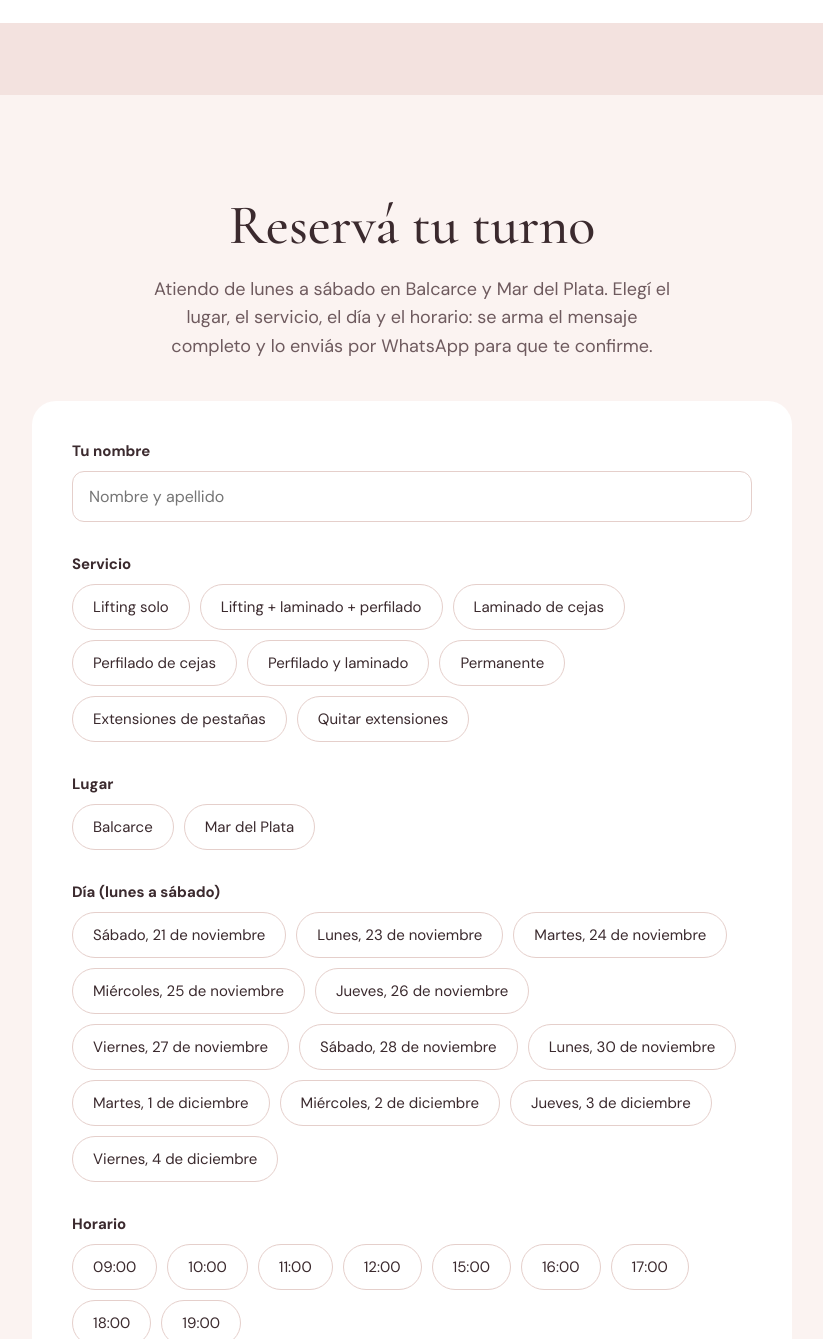
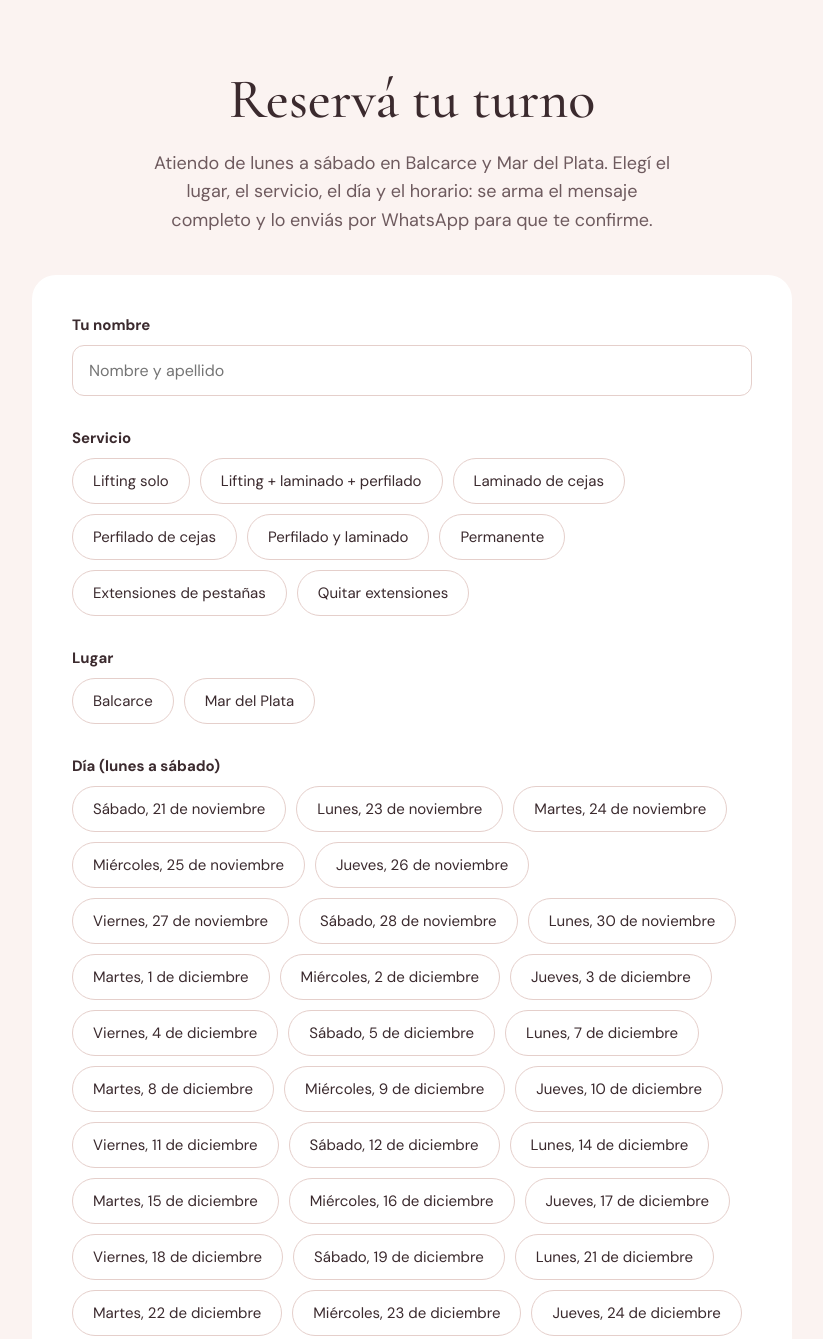
Before and after one commit to agustinsadobe77/lash-glow, a plain HTML site: page index.html in a window 1280 px wide. Shown: the part 4331-5670 px from the top of the page, without its empty margins (228-1051 px from the left). Drawn offline with nearby package versions, Linux system fonts and the light colour scheme; no server answers.

Commit message:
Add files via upload

```diff
--- a/index.html
+++ b/index.html
@@ -159,7 +159,7 @@ h1{font-size:clamp(44px,8vw,84px) !important}
 <div style="max-width:1120px;margin:0 auto">
 <h2 style="margin:0 0 12px;font-family:'Cormorant Garamond',serif;font-weight:500;font-size:48px">Agenda de turnos</h2>
 <p style="margin:0 0 28px;color:#6E5A5E;font-size:17px">Se actualiza sola cada vez que alguien reserva. Si un horario figura ocupado, elegí otro.</p>
-<div style="overflow-x:auto;background:#FFFFFF;border-radius:20px;padding:20px;box-sizing:border-box">
+<div style="overflow:auto;max-height:440px;background:#FFFFFF;border-radius:20px;padding:20px;box-sizing:border-box">
 <table id="agenda-tabla" style="border-collapse:separate;border-spacing:6px;width:100%;min-width:760px;font-size:14px"></table>
 </div>
 </div>
@@ -226,15 +226,26 @@ window.addEventListener('DOMContentLoaded', function() {
   function isBusy(d, t) { return !!busy[d + '|' + t]; }
 
   var days = [];
-  var cur = new Date();
-  cur.setHours(12, 0, 0, 0);
-  for (var i = 0; i < 60 && days.length < 12; i++) {
-    cur.setDate(cur.getDate() + 1);
-    var wd = cur.getDay();
+  var rangeStart = new Date();
+  rangeStart.setHours(12, 0, 0, 0);
+  var rangeEnd;
+  if (rangeStart.getMonth() === 10 || rangeStart.getMonth() === 11) {
+    rangeEnd = new Date(rangeStart.getFullYear(), 11, 31, 12, 0, 0, 0);
+    var minRangeEnd = new Date(rangeStart);
+    minRangeEnd.setDate(minRangeEnd.getDate() + 14);
+    if (rangeEnd < minRangeEnd) rangeEnd = minRangeEnd;
+  } else {
+    rangeEnd = new Date(rangeStart.getFullYear(), rangeStart.getMonth() + 2, 0, 12, 0, 0, 0);
+  }
+  var cursor = new Date(rangeStart);
+  for (var i = 0; i < 120; i++) {
+    cursor.setDate(cursor.getDate() + 1);
+    if (cursor > rangeEnd) break;
+    var wd = cursor.getDay();
     if (wd >= 1 && wd <= 6) {
       days.push({
-        id: cur.getFullYear() + '-' + pad(cur.getMonth() + 1) + '-' + pad(cur.getDate()),
-        text: cur.toLocaleDateString('es-AR', { weekday: 'long', day: 'numeric', month: 'long' })
+        id: cursor.getFullYear() + '-' + pad(cursor.getMonth() + 1) + '-' + pad(cursor.getDate()),
+        text: cursor.toLocaleDateString('es-AR', { weekday: 'long', day: 'numeric', month: 'long' })
       });
     }
   }
```
Also changed, not shown: 1 other file.
